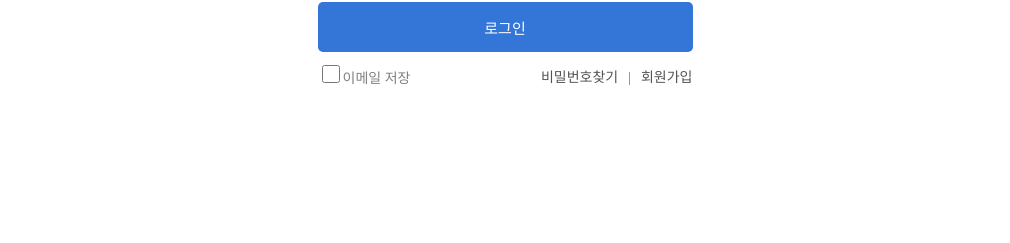
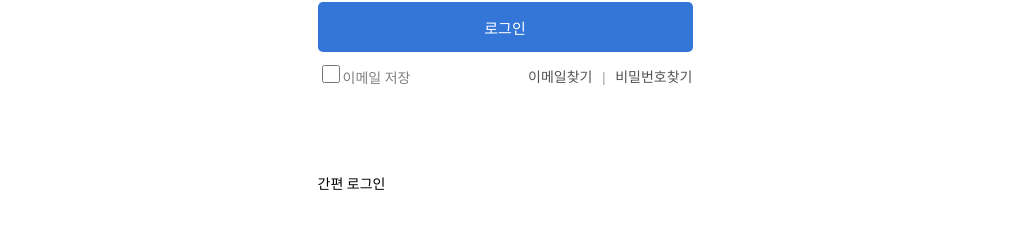
Before and after one commit to aresgnos/abilitymarket, a Vue app: page /#/login in a window 1280 px wide. Shown: the part 410-653 px from the top of the page, without its empty margins (135-1145 px from the left). Built offline with nearby package versions, Linux system fonts and the light colour scheme; a web font is replaced by a local one.

Commit message:
20220502

```diff
--- a/src/components/Login.vue
+++ b/src/components/Login.vue
@@ -2,11 +2,9 @@
   <div class="logincontainer">
 
     <div class="loginbox">
-
 		<div class="logobox">
         <a href="#" class="logo"><img src="../assets/images/logo.jpg" /></a>
 		</div>
-
     	<div class="login">
         <input type="text" placeholder="아이디" />
         <input type="password" placeholder="비밀번호" />
@@ -22,13 +20,25 @@
 				<input type="checkbox" /><span>이메일 저장</span>
 			</label>
 			<div class="checklink">
-				<a href="#" class="findpw">비밀번호찾기</a>
-				<a href="#" class="join">회원가입</a>
+				<a href="#" class="findpw">이메일찾기</a>
+				<a href="#" class="join">비밀번호찾기</a>
 			</div>
-		</div>
-	</div>
+    </div>
 
+    <div class="loginbox">
+    <div class="simplelogin">
+        <div class="login"><span>간편 로그인</span></div>
+        <!-- <button type="button" class="btn h50 h40m wfull sns1" onclick="kakaoLogin();"><span class="inner"><span class="icon"></span>카카오톡으로 로그인</span></button></dd>
+        <dd class="mt10 mt10m"><button type="button" class="btn h50 h40m wfull sns2" onclick="naverLogin();"><span class="inner"><span class="icon"></span>네이버로 로그인</span></button></dd>
+        <dd class="mt10 mt10m"><button type="button" class="btn h50 h40m wfull sns3" onclick="facebookLogin();"><span class="inner"><span class="icon"></span>페이스북으로 로그인</span></button></dd>
+                    <dd class="mt10 mt10m"><button type="button" class="btn h50 h40m wfull sns4" onclick="appleLogin();"><span class="inner"><span class="icon"></span>Apple로 로그인</span></button></dd>
+    </dl> -->
+
+    </div>
+    </div>
+    </div>
   </div>
+
 </template>
 
 <script>
@@ -78,6 +88,17 @@ export default {
 	color: #e27b04;
 }
 
+.simplelogin {
+  font-size: 14px;
+}
+
+.loginline {
+    font-size: 13px;
+    line-height: 52px;
+    color: #808080;
+    position: relative;
+}
+
 .btn_login {
   all: unset;
   width: 375px;
```
